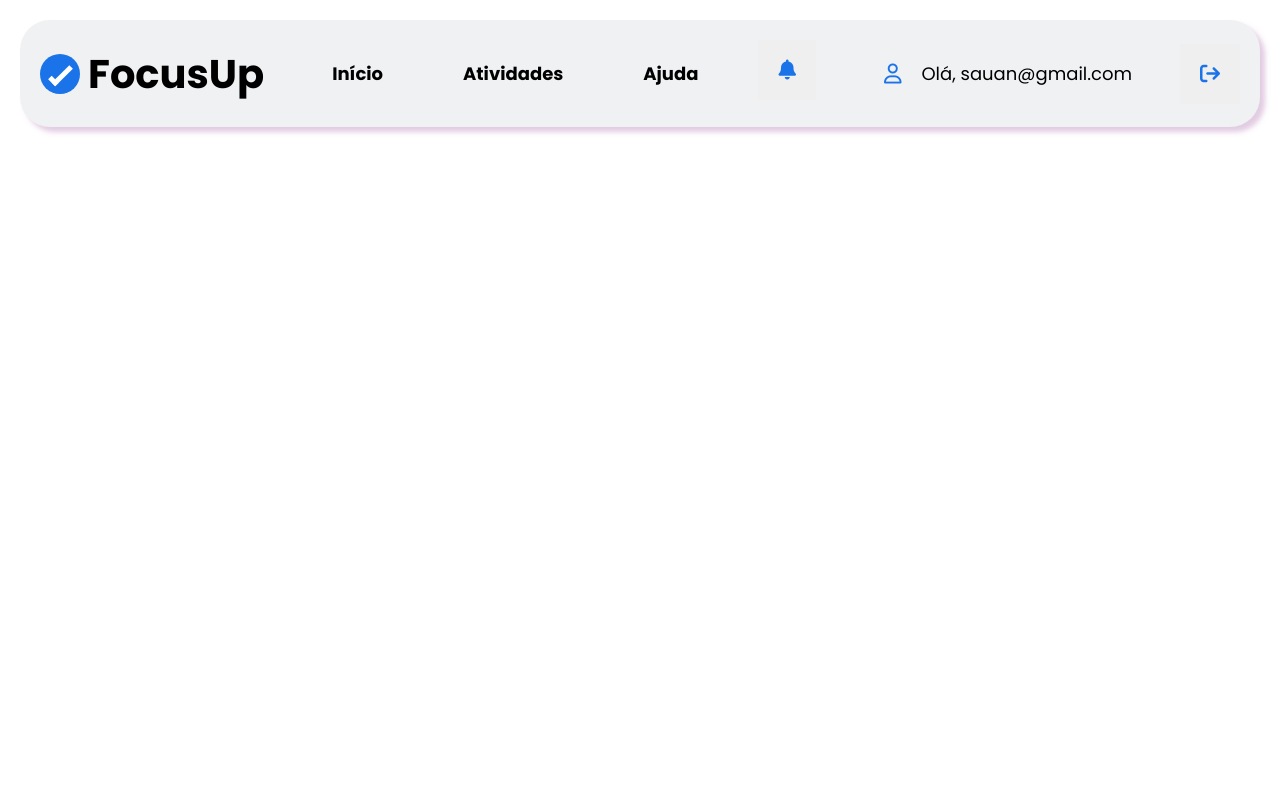
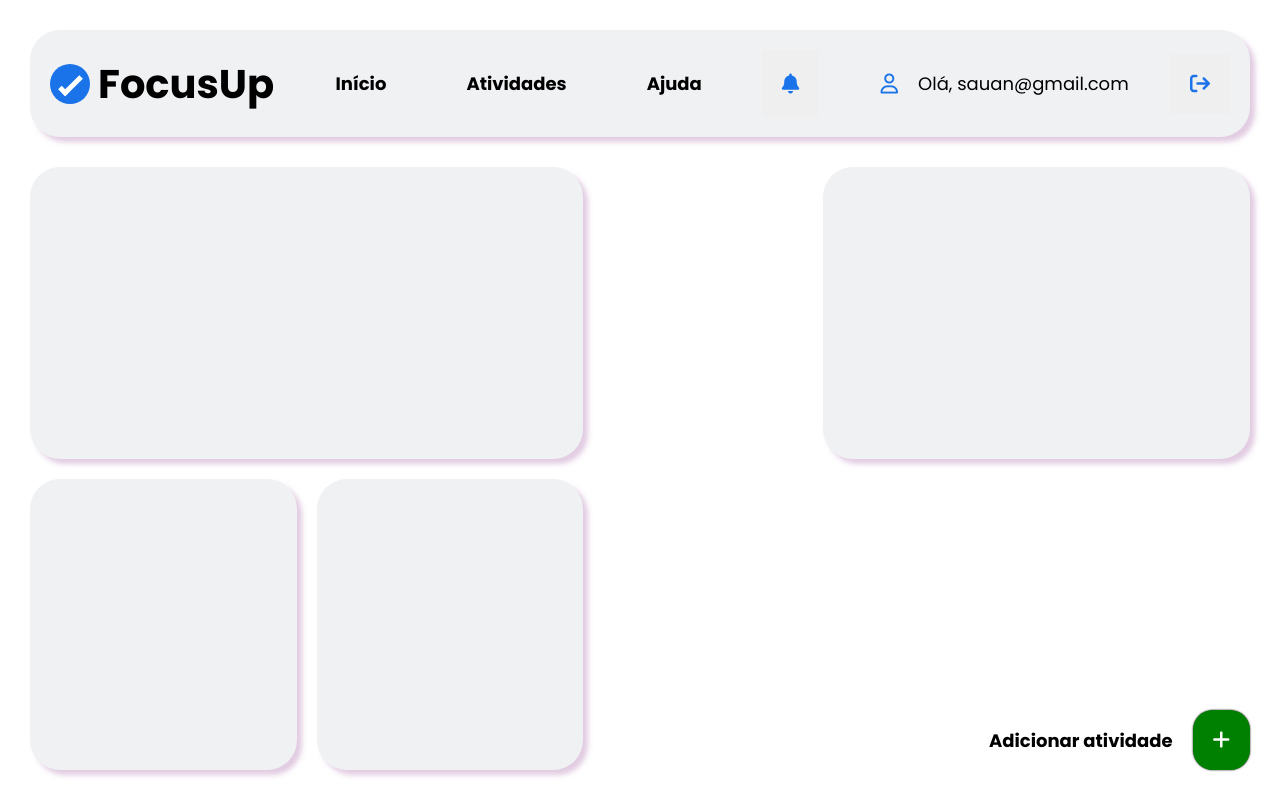
Before and after one commit to Paulinzz/Pratica-Profissional, a Flask app: page /dashboard in a window 1280 px wide. Run offline with Flask 3, Linux system fonts and the light colour scheme; a user stored in the database is signed in; some web fonts are replaced.

Commit message:
criação dos containeres principais do dashboard

```diff
--- a/static/style.css
+++ b/static/style.css
@@ -8,10 +8,11 @@
 
 body {
     font-family: 'Poppins', sans-serif;
-    padding: 20px;
+    padding: 30px;
     min-height: 100vh;
     display: flex;
     flex-direction: column;
+    gap: 30px;
 }
 .container_header{
     display: flex;
@@ -97,24 +98,107 @@ button i:hover{
     border-radius: 20px;
     color: white;
 }
-.main{
-    flex: 1;
-}
-.left-content{
-    width: 50%;
-    background-color: #1a73e8;
-    height: 100%;
-}
-
-.left-content{
-    width: 50%;
-    background-color: black;
-    height: 100%;
-}
-
 
 i{
     color: #1a73e8;
     padding: 20px;
     font-size: 20px;
 }
+main{
+    flex: 1;
+    display: flex;
+    gap: 15rem;
+}
+.left-content{
+    flex: 1;
+    display: flex;
+    max-width: 65%;
+    flex-direction: column;
+    border-radius: 30px;
+    gap: 20px;
+
+}
+.container-case{
+    flex: 1;
+    display: flex;
+    gap: 20px;
+
+}
+.card-materias_mais_estudadas{
+    display: flex;
+    flex: 1;
+
+    box-shadow: 5px 5px 5px rgba(198, 154, 198, 0.5);
+    border-radius: 30px;
+    background-color: #eff1f3;
+}
+.card-sobre{
+    flex: 1;
+    box-shadow: 5px 5px 5px rgba(198, 154, 198, 0.5);
+    border-radius: 30px;
+    background-color: #eff1f3;
+    display: flex;
+}
+.card-dash{
+    flex: 1;
+    display: flex;
+    box-shadow: 5px 5px 5px rgba(198, 154, 198, 0.5);
+    border-radius: 30px;
+    background-color: #eff1f3;
+
+}
+
+.right-content{
+    display: flex;
+    flex: 1;
+    max-width: 35%;
+    gap: 20px;
+    flex-direction: column;
+}
+
+.card_artigo{
+    flex: 1;
+    display: flex;
+    box-shadow: 5px 5px 5px rgba(198, 154, 198, 0.5);
+    border-radius: 30px;
+    background-color: #eff1f3;
+}
+
+.container_add-atividade{
+    flex: 1;
+    display: flex;
+    border-radius: 30px;
+    align-items: end;
+    justify-content: end;
+}
+
+.add-atividade{
+    display: flex;
+    align-items: center;
+    justify-content: center;
+    gap: 20px;
+    font-size: 18px;
+
+}
+
+form{
+    display: flex;
+}
+
+.botao_add_atv{
+    border: none;
+    background-color: green;
+    border-radius: 20px;
+    box-shadow: 0 0 2px black;
+    font-family: 'Poppins';
+    flex: 1;
+
+}
+.botao_add_atv:hover{
+    background-color: rgb(12, 82, 12);
+    transition: 0.5s;
+}
+
+i.fa-solid.fa-plus{
+    color: white;
+}
--- a/templates/base.html
+++ b/templates/base.html
@@ -48,9 +48,7 @@
     {% endblock %}
 
     {% block conteudo %}
-    <main>
 
-    </main>
     {% endblock %}
 
     {% block footer %}
--- a/templates/dashboard.html
+++ b/templates/dashboard.html
@@ -1,21 +1,46 @@
 {% extends 'base.html' %}
 
+{% block title %}
+    Dashboard
+{% endblock %}
+
 {% block conteudo %}
+    <main>
         <div class="left-content">
-        <div class="card-dash">
+            <div class="card-dash">
 
+            </div>
+            <div class="container-case">
+                <div class="card-materias_mais_estudadas">
+
+                </div>
+                <div class="card-sobre">
+                </div>
+            </div>
         </div>
-        <div class="card-materias_mais_estudadas">
 
-        </div>
-        <div class="card-sobre">
 
-        </div>
-    </div>
     <div class="right-content">
-        <div class="card-artigos_recentes">
+
+        <div class="card_artigo">
 
         </div>
 
+        <div class="container_add-atividade">
+            <div class="add-atividade">
+                <strong><p>
+                    Adicionar atividade
+                </p></strong>
+                <form action="{{url_for('adicionar_atividade')}}">
+                    <button type="submit" class="botao_add_atv">
+                        <i class="fa-solid fa-plus"></i>
+                    </button>
+                </form>
+            </div>
+        </div>
+
     </div>
+
+    </main>
+
 {% endblock %}
```
Also changed, not shown: static/formularios.css (+10 -0 lines), templates/adicionar_atividade.html (added).
